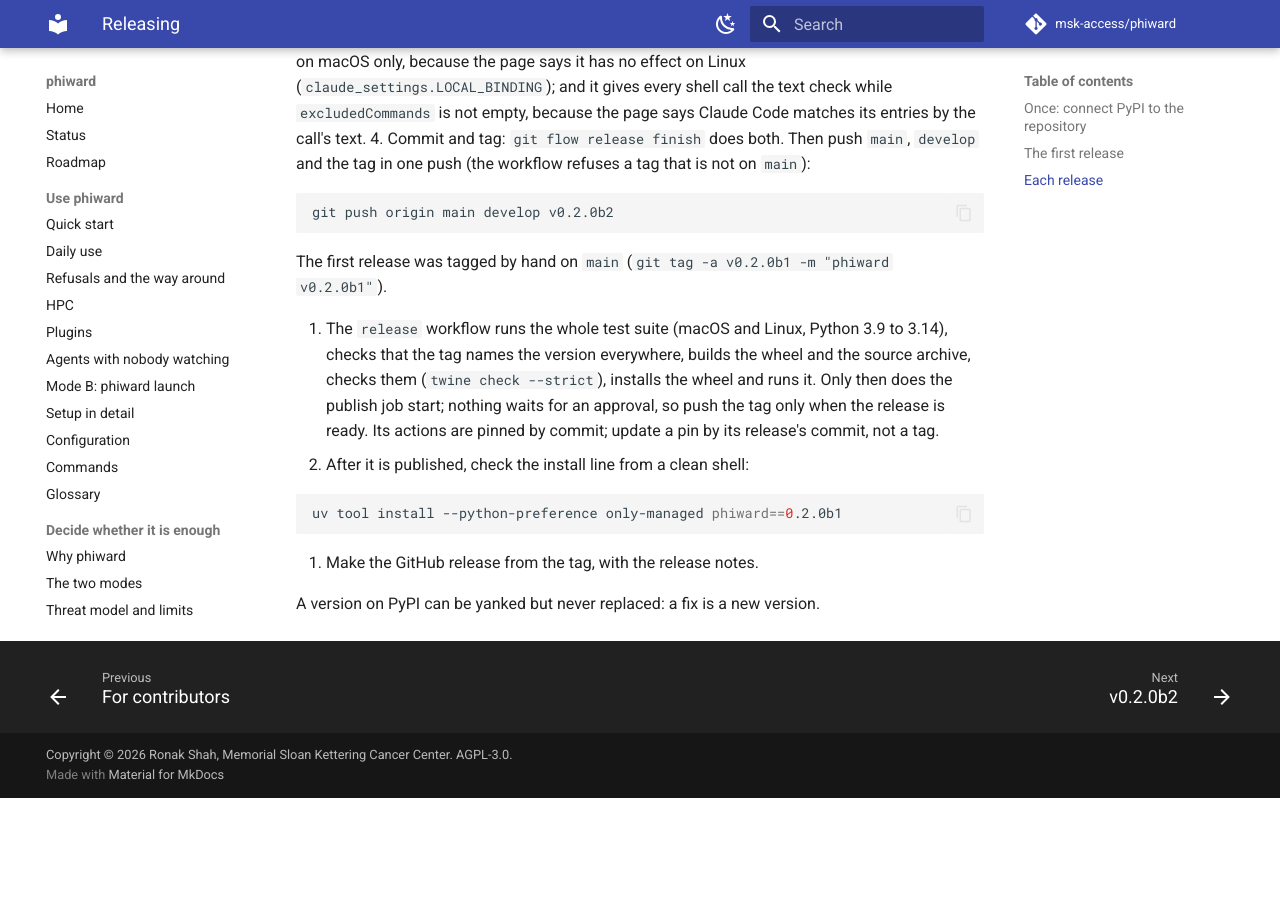
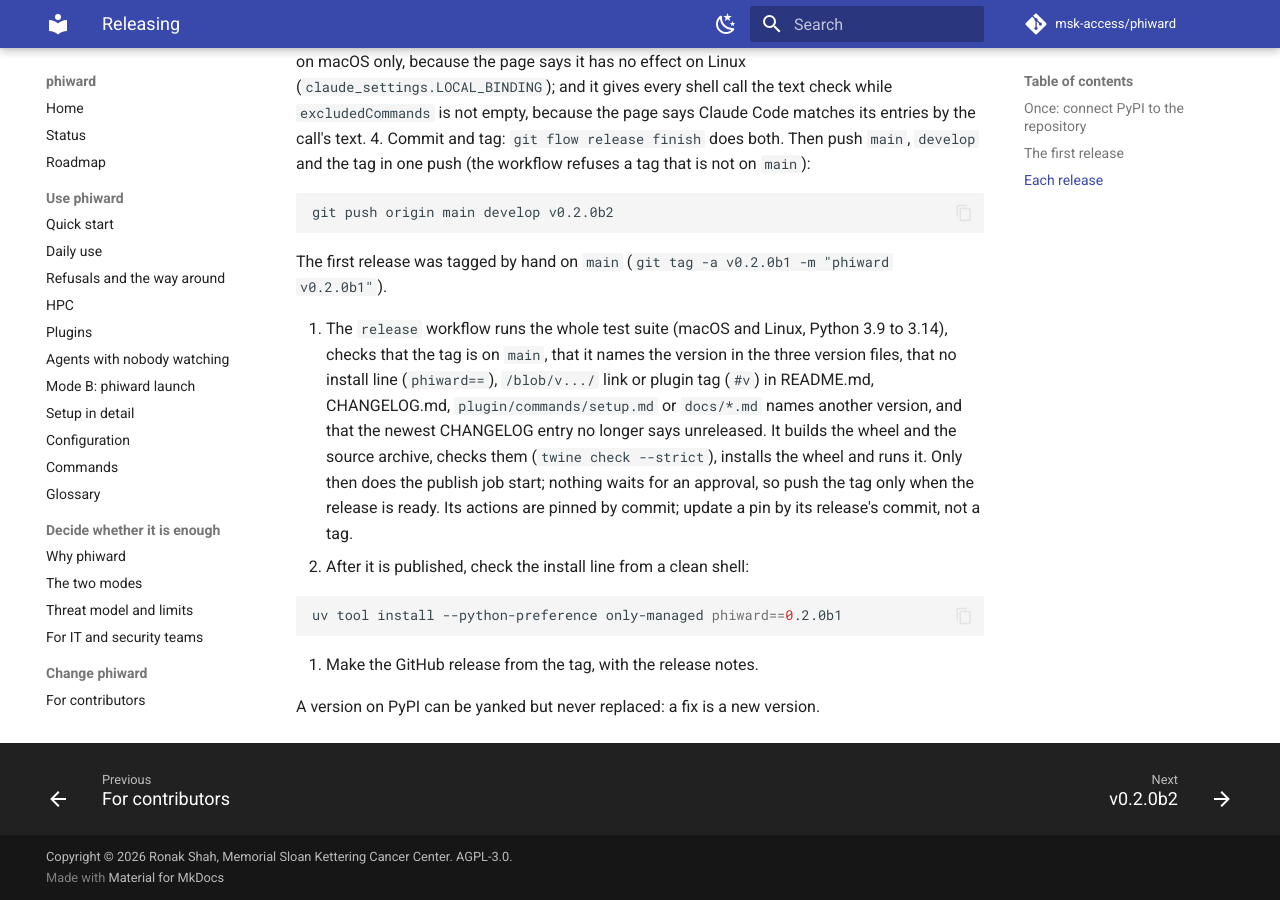
Before and after one commit to msk-access/phiward, an MkDocs documentation site: the page built from docs/releasing.md, in a window 1280 px wide and 900 px high, scrolled down 4670 px. Built offline with MkDocs 1.6.1 and Material for MkDocs 9.7.7, drawn with Linux system fonts in a browser that asks for light colours; comment, search, counter and statistics services are not loaded; the version menu is left out; before the commit the page ends 5468 px from its top, so only the background shows below that.

Commit message:
docs(releasing): step 5 says what the release workflow checks
Not "the tag names the version everywhere": the tag is on main, the three version files, the
install lines, /blob/v links and #v tags of the listed files, and the newest CHANGELOG
heading. The same list as step 1.

```diff
--- a/docs/releasing.md
+++ b/docs/releasing.md
@@ -202,7 +202,10 @@ Then push `main`, `develop` and the tag.
    The first release was tagged by hand on `main` (`git tag -a v0.2.0b1 -m "phiward v0.2.0b1"`).
 
 5. The `release` workflow runs the whole test suite (macOS and Linux, Python 3.9 to 3.14),
-   checks that the tag names the version everywhere, builds the wheel and the source archive,
+   checks that the tag is on `main`, that it names the version in the three version files, that
+   no install line (`phiward==`), `/blob/v.../` link or plugin tag (`#v`) in README.md,
+   CHANGELOG.md, `plugin/commands/setup.md` or `docs/*.md` names another version, and that the
+   newest CHANGELOG entry no longer says unreleased. It builds the wheel and the source archive,
    checks them (`twine check --strict`), installs the wheel and runs it. Only then does the
    publish job start; nothing waits for an approval, so push the tag only when the release is
    ready. Its actions are pinned by commit; update a pin by its release's commit, not a tag.
```
